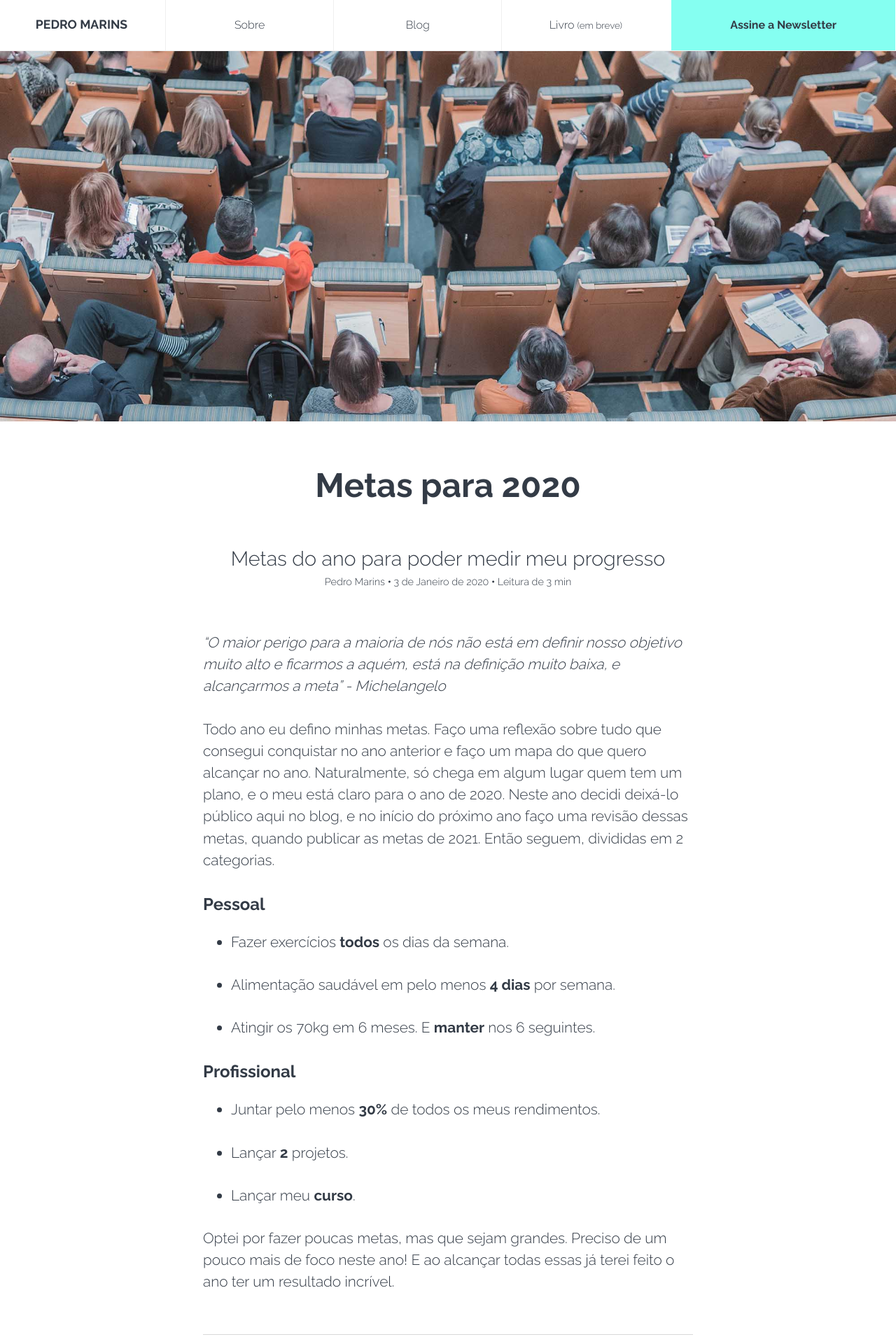
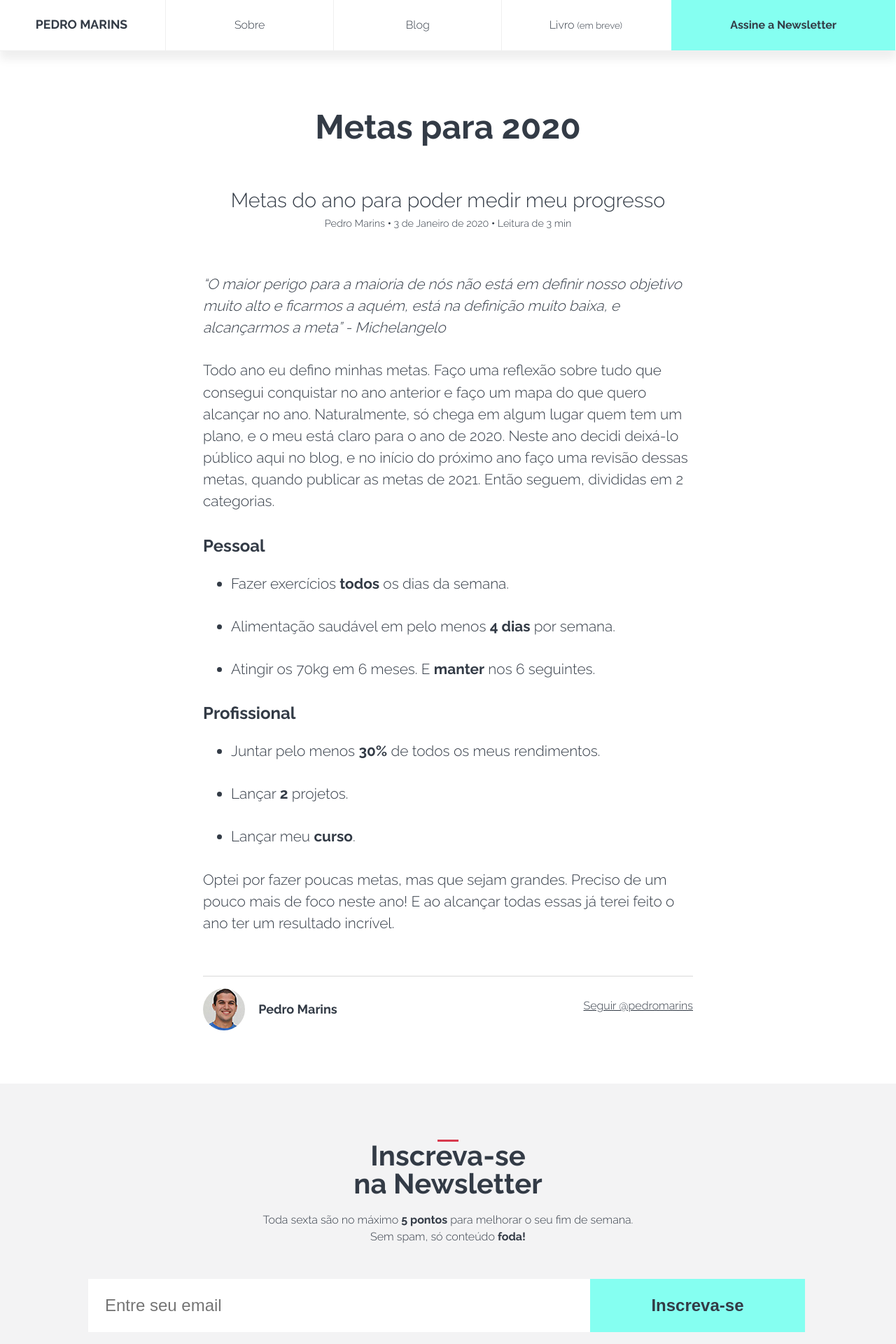
Before and after one commit to pedromarins/pedromarins.github.io, a Jekyll site: the page built from _posts/2020-01-03-metas-2020.markdown, in a window 1280 px wide. Shown: the top 1920 px of the page at 70% size. Built offline with Jekyll 4.4.1, drawn with Linux system fonts in a browser that asks for light colours.

Commit message:
post: Metas para 2020 - retirando a foto

```diff
--- a/_posts/2020-01-03-metas-2020.markdown
+++ b/_posts/2020-01-03-metas-2020.markdown
@@ -6,8 +6,6 @@ date: 2020-01-03 09:00:00 Metas para 2020
 categories: metas
 reading: 3 min
 author: Pedro Marins
-img: /assets/img/posts/evento/events.jpg
-img-alt: Caderno
 published: true
 ---
 
```
